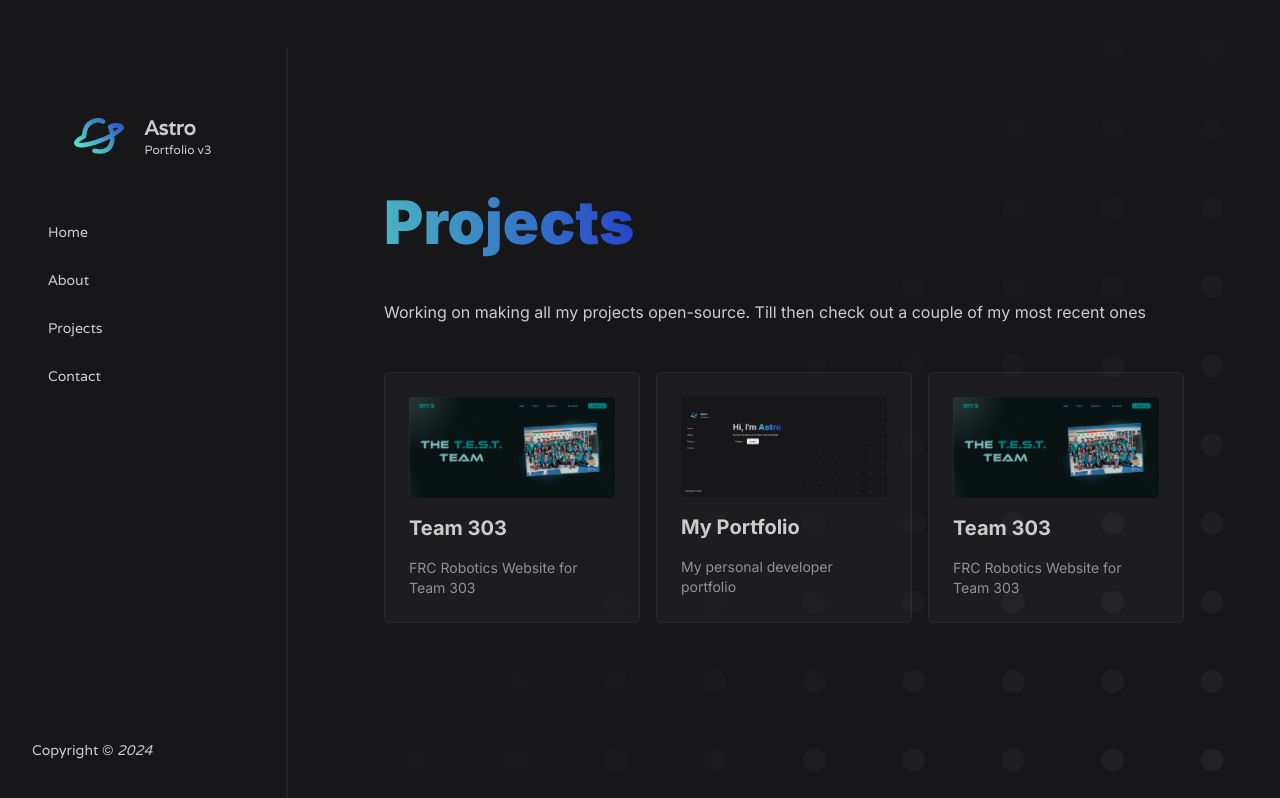
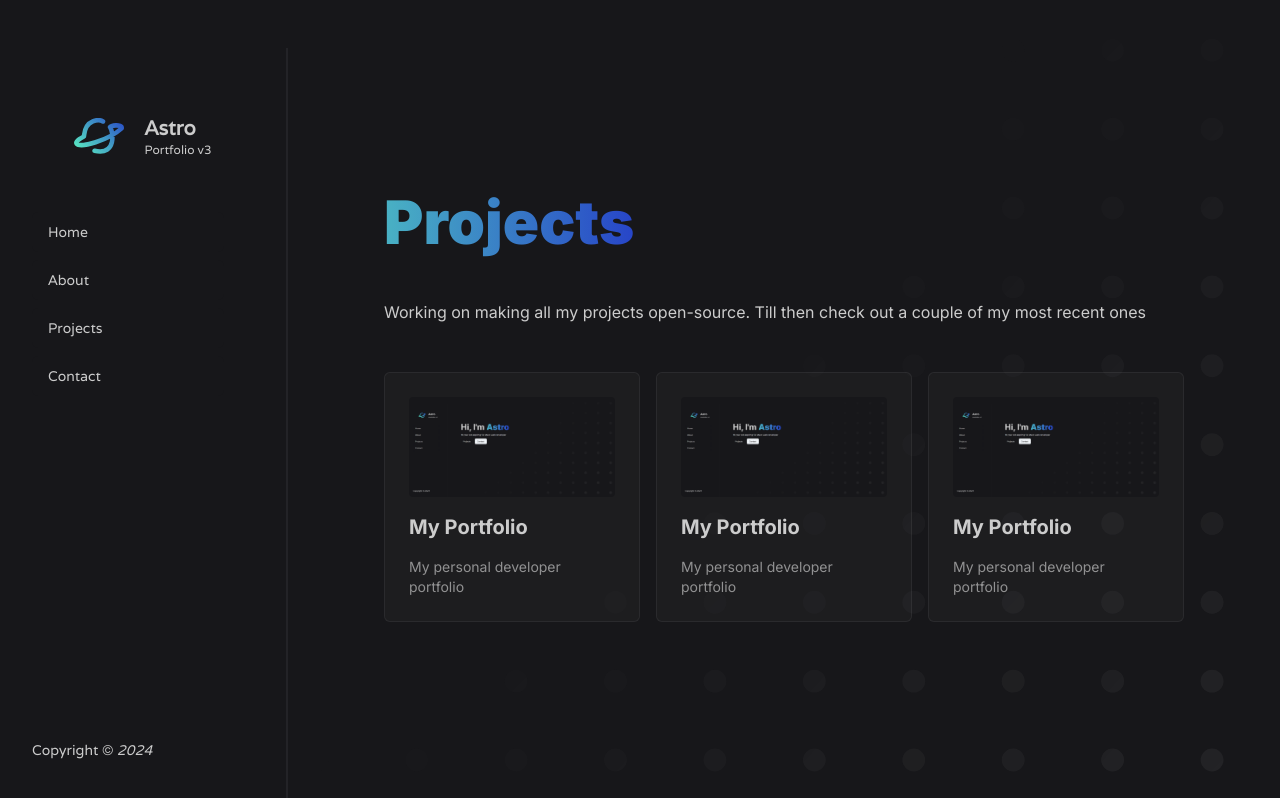
Before and after one commit to astro-develops/portfolio, a Next.js app: page /projects in a window 1280 px wide. Built offline with nearby package versions, Linux system fonts and the light colour scheme.

Commit message:
Update page.tsx

```diff
--- a/app/projects/page.tsx
+++ b/app/projects/page.tsx
@@ -8,11 +8,17 @@ import { MdEmail } from "react-icons/md";
 import { motion } from "framer-motion";
 
 const projects: { img: string; title: string; des: string; url: string }[] = [
+  // {
+  //   img: "303.png",
+  //   title: "Team 303",
+  //   des: "FRC Robotics Website for Team 303",
+  //   url: "https://team303.vercel.app/",
+  // },
   {
-    img: "303.png",
-    title: "Team 303",
-    des: "FRC Robotics Website for Team 303",
-    url: "https://team303.vercel.app/",
+    img: "portfolio.png",
+    title: "My Portfolio",
+    des: "My personal developer portfolio",
+    url: "https://astro-gamma-peach.vercel.app/",
   },
   {
     img: "portfolio.png",
@@ -21,11 +27,17 @@ const projects: { img: string; title: string; des: string; url: string }[] = [
     url: "https://astro-gamma-peach.vercel.app/",
   },
   {
-    img: "303.png",
-    title: "Team 303",
-    des: "FRC Robotics Website for Team 303",
-    url: "https://team303.vercel.app/",
+    img: "portfolio.png",
+    title: "My Portfolio",
+    des: "My personal developer portfolio",
+    url: "https://astro-gamma-peach.vercel.app/",
   },
+  // {
+  //   img: "303.png",
+  //   title: "Team 303",
+  //   des: "FRC Robotics Website for Team 303",
+  //   url: "https://team303.vercel.app/",
+  // },
 ];
 
 export default function Home() {
```
